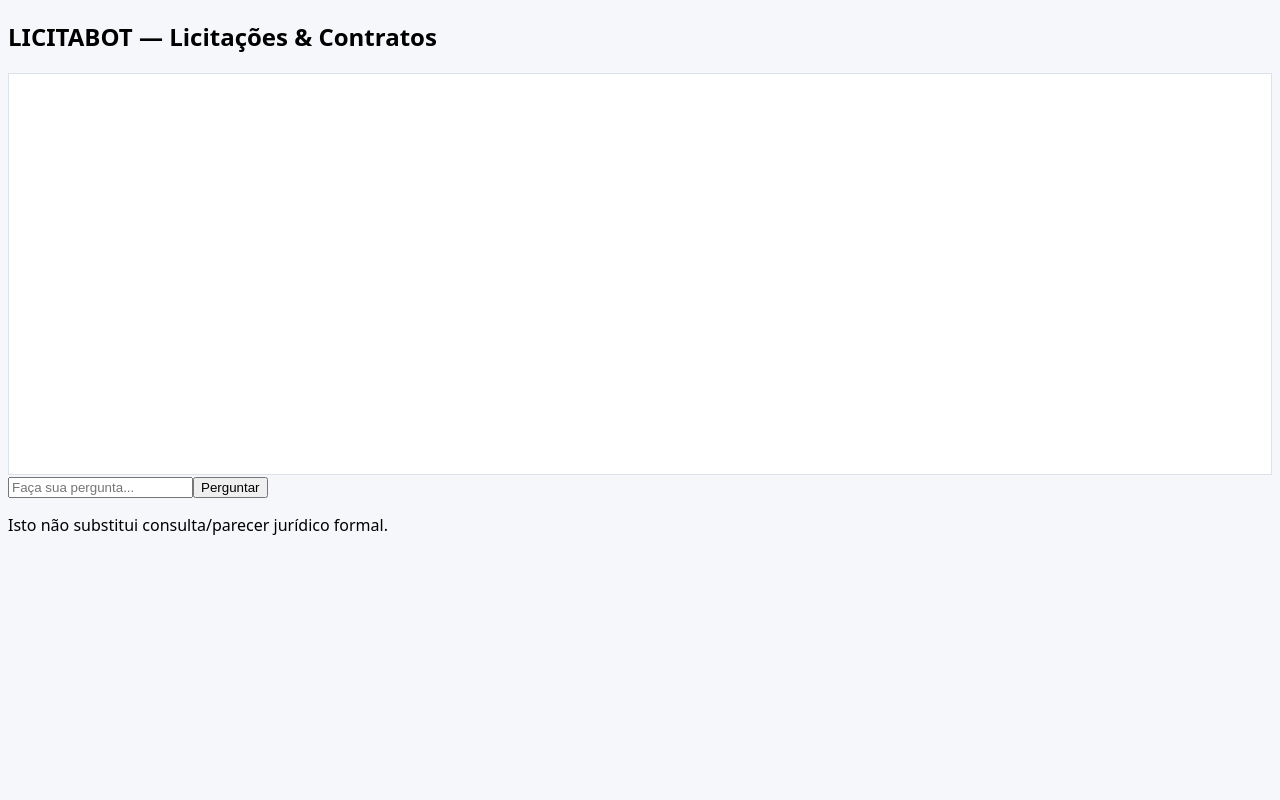
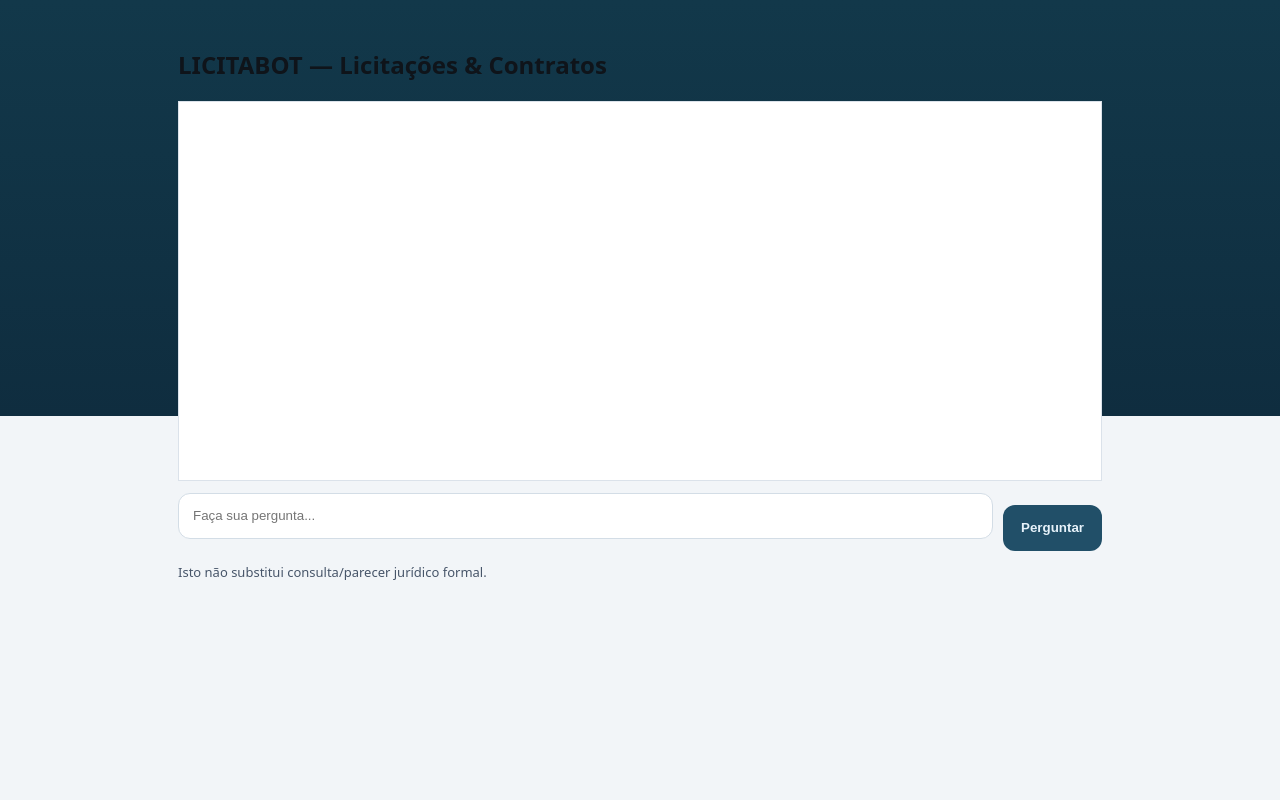
Before and after one commit to claudiorrlima1-1961/licitabot-cloud, a FastAPI app: template templates/index.html in a window 1280 px wide. Run offline with FastAPI, Linux system fonts and the light colour scheme; the template is opened without the code that fills it, so the values that code supplies are empty.

Commit message:
Update style.css

```diff
--- a/static/style.css
+++ b/static/style.css
@@ -1 +1,118 @@
-body{font-family:system-ui;background:#f5f7fa}
+:root{
+  --bg-blue:#12384a;
+  --bg-blue-d:#0f2d3f;
+  --ink:#0f141a;
+  --muted:#6b7b8c;
+  --paper:#ffffff;
+  --panel:#f2f5f8;
+  --border:#d3dde6;
+  --btn:#214f68;
+  --btn-ink:#e6f2fa;
+  --shadow:0 8px 30px rgba(3,19,28,.18);
+  --radius:22px;
+}
+
+*{box-sizing:border-box}
+html,body{height:100%}
+body{
+  margin:0;
+  font-family: system-ui, -apple-system, "Segoe UI", Roboto, Arial, sans-serif;
+  color:var(--ink);
+  background:linear-gradient(180deg,var(--bg-blue) 0%, var(--bg-blue-d) 52%, var(--panel) 52%, var(--panel) 100%);
+}
+
+.wrap{max-width:980px;margin:0 auto;padding:28px}
+
+.hero{
+  background:transparent;
+  color:#fff;
+  text-align:center;
+  padding:40px 18px 26px;
+}
+
+.hero h1{
+  margin:8px 0 6px;
+  font-size:32px;
+  line-height:1.18;
+  font-weight:750;
+  letter-spacing:.2px;
+}
+
+.hero p{margin:0 auto 18px;max-width:720px;opacity:.92}
+
+.card{
+  background:rgba(255,255,255,.08);
+  border:1px solid rgba(255,255,255,.18);
+  border-radius:var(--radius);
+  box-shadow:var(--shadow);
+  padding:16px;
+  max-width:560px;
+  margin:0 auto 28px;
+  backdrop-filter: blur(6px);
+}
+
+.input{
+  width:100%;
+  height:48px;
+  padding:0 14px;
+  border-radius:14px;
+  border:1px solid rgba(255,255,255,.28);
+  background:rgba(255,255,255,.08);
+  color:#fff;
+  outline:none;
+}
+
+.btn{
+  margin-top:12px;
+  width:100%;
+  height:46px;
+  border:0;
+  border-radius:14px;
+  background:#2c5167;
+  color:#e9f4ff;
+  font-weight:600;
+  cursor:pointer;
+}
+
+.section{
+  background:var(--panel);
+  border-top-left-radius:var(--radius);
+  border-top-right-radius:var(--radius);
+  margin-top:-20px;
+  padding:28px 18px 36px;
+  border:1px solid var(--border);
+  border-bottom:0;
+}
+
+.section h2{
+  margin:0 0 8px;
+  font-size:26px;
+  font-weight:750;
+  color:#0f2d3f;
+}
+
+.sub{
+  color:#334155;
+  margin:0 0 16px;
+}
+
+.ask-row{display:flex;gap:10px;margin:12px 0}
+.ask{
+  flex:1;height:46px;padding:0 14px;border-radius:12px;border:1px solid var(--border);background:#fff;outline:none;
+}
+.btn-primary{
+  width:auto;padding:0 18px;height:46px;border-radius:12px;background:var(--btn);color:var(--btn-ink);border:0;cursor:pointer;font-weight:600;
+}
+
+.messages .msg{
+  background:#fff;border:1px solid var(--border);border-radius:14px;padding:12px;margin:10px 0;box-shadow:0 2px 10px rgba(10,30,40,.05);
+}
+.messages .msg.user{background:#eef6ff}
+
+.legal{color:#475569;font-size:13px;margin-top:8px}
+
+/* mobile */
+@media (max-width:640px){
+  .hero h1{font-size:26px}
+  .section h2{font-size:22px}
+}
```
